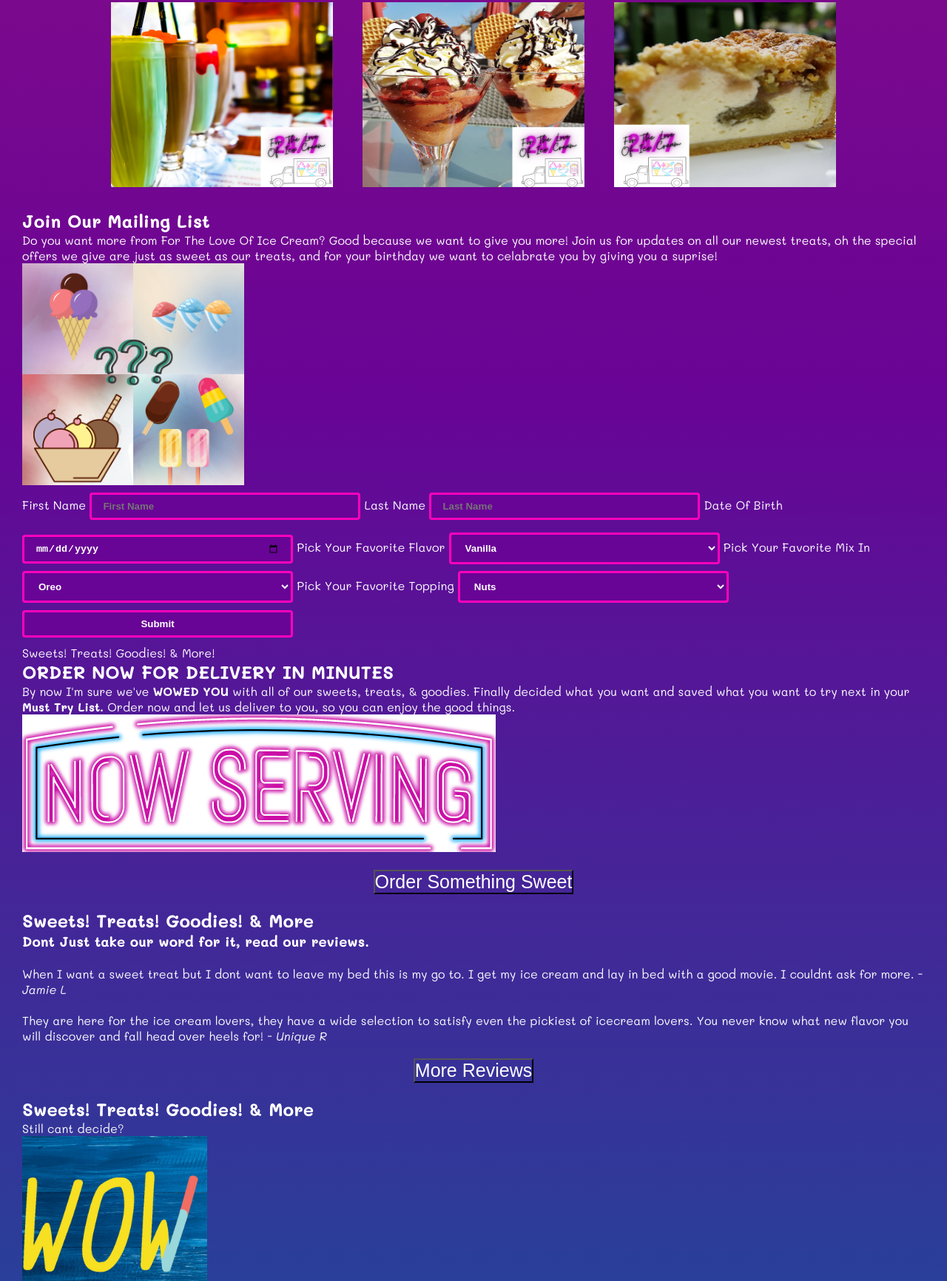
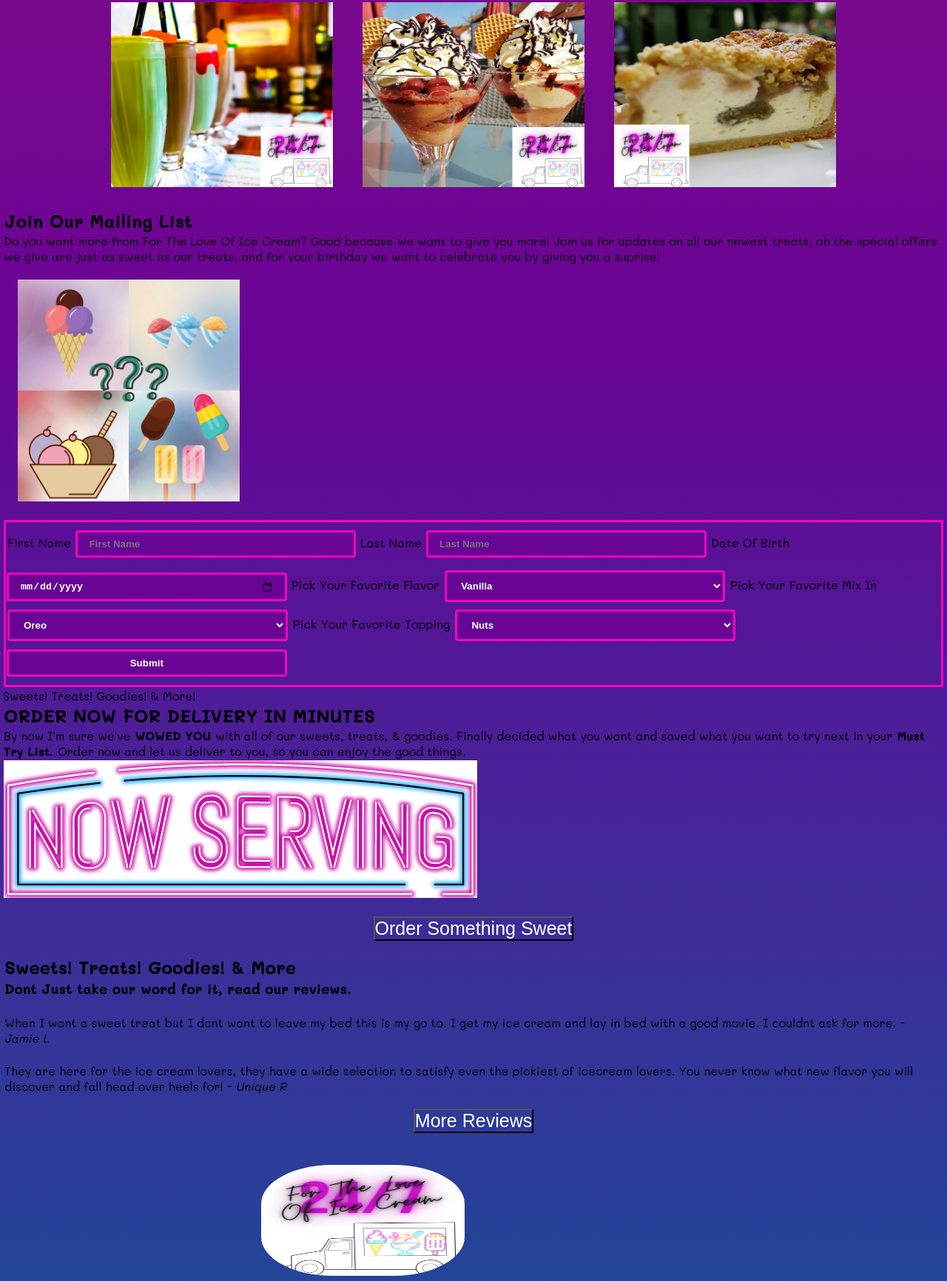
Before and after one commit to Jazz132129/IceCreamProject, a plain HTML site: page For The Love Of Ice Cream HTML CSS/index.html in a window 1280 px wide. Shown: the part 1068-2800 px from the top of the page at 74% size. Drawn offline with Linux system fonts and the light colour scheme; grey boxes are pictures that could not be loaded.

Commit message:
For The Love Of Ice Cream

```diff
--- a/For The Love Of Ice Cream HTML CSS/index.html
+++ b/For The Love Of Ice Cream HTML CSS/index.html
@@ -19,10 +19,10 @@
       <nav class="page-header-menu-container">
         <ul class="links">
           <li class="menu-item">
-            <a href="Featured Favorites" class="menu-link">Featured Favorites</a>
+            <a href="#Featured-Favorites" class="menu-link">Featured Favorites</a>
           </li>
           <li class="menu-item">
-            <a href="#Quiz Time" class="menu-link">Sweet Treat Quiz</a>
+            <a href="#mailing-list" class="menu-link">Mailing List</a>
           </li>
           <li class="menu-item">
             <a href="#Order Now" class="menu-link">Order Now</a>
@@ -74,13 +74,13 @@
             </ul>
       </nav>
     </header>
-    <br></br>
+    <br>
     <main>
       <header>
         <div class="main-banner">
         <h1 class="main-banner-title">I Scream, You Scream, We All Scream For Ice Cream.</h1>
       </header>
-      <section class="Featured-Favorites" id="Featured Favorites">
+      <section class="Featured-Favorites" id="Featured-Favorites">
         <h2>
           <p>
             Sweets! Treats! Goodies! & More
@@ -99,6 +99,7 @@
           </p>
           <button class="button">Featured Favorites</button>
         </section>
+      </section>
 
   <!-- Gallery images -->
   <section>
@@ -113,7 +114,7 @@
           </h2>
           <p> Do you want more from For The Love Of Ice Cream? Good because we want to give you more!
             Join us for updates on all our newest treats, oh the special offers we give are just as sweet as our treats,
-            and for your birthday we want to celabrate you by giving you a suprise!</p>
+            and for your birthday we want to celebrate you by giving you a suprise!</p>
           <img class="icecreamquiz" src="./assets/IcecreamQuiz.png" alt="Ice cream quiz" />
           <div class="mailing-list-container">
             <form action="action_page.php">
@@ -208,12 +209,6 @@
           </blockquote>
           <button class="button">More Reviews</button>
         </section>
-        <section id="Suprise">
-          <h2>Sweets! Treats! Goodies! & More</h2>
-          <p>Still cant decide?</p>
-          <img class="wow" src="./assets/suprise.png" alt="Ice cream surprise" />
-          <button class="button">SURPRISE ME</button>
-        </section>
       </section>
       </main>
       <footer class="page-footer">
--- a/For The Love Of Ice Cream HTML CSS/styles/styles.css
+++ b/For The Love Of Ice Cream HTML CSS/styles/styles.css
@@ -3,7 +3,7 @@ body{
 }
 /* Reset */
 *{
-  margin: 0px;
+  margin: 1px;
   padding: 0px;
 }
 
@@ -14,6 +14,7 @@ body{
   justify-content: space-between;
   margin-top: 50px;
   margin-bottom: 25px;
+  border-bottom: 3px solid rgb(255, 255, 255);
 
 }
 .logo{
@@ -131,12 +132,14 @@ color: white;
   margin: 30px;
 }
 
+
 .icecreamquiz{
-  display: flex;
-  flex-wrap: wrap;
-  justify-content: center;
-  height: 300px;
-  color: white;
+height: 300px;
+margin: 20px;
+border-color: rgb(19, 84, 154);
+border-bottom-width: 500px;
+color: white;
+
 }
 
 .mailing-list{
@@ -147,7 +150,7 @@ color: white;
 }
 
 .mailing-list-container{
-
+  border: 3px solid rgb(255, 3, 188);
 }
 
 input {
@@ -172,16 +175,12 @@ select {
   font-weight: bolder;
 }
 
-.wow{
-  display: flex;
-  flex-wrap: wrap;
-  justify-content: center;
-  height: 250px;
-}
+
+
 /* Footer */
 
 .page-footer{
-  margin: 42px 344px 12px;
+  margin: 42px 349px 12px;
 }
 
 .footer-text{
```
